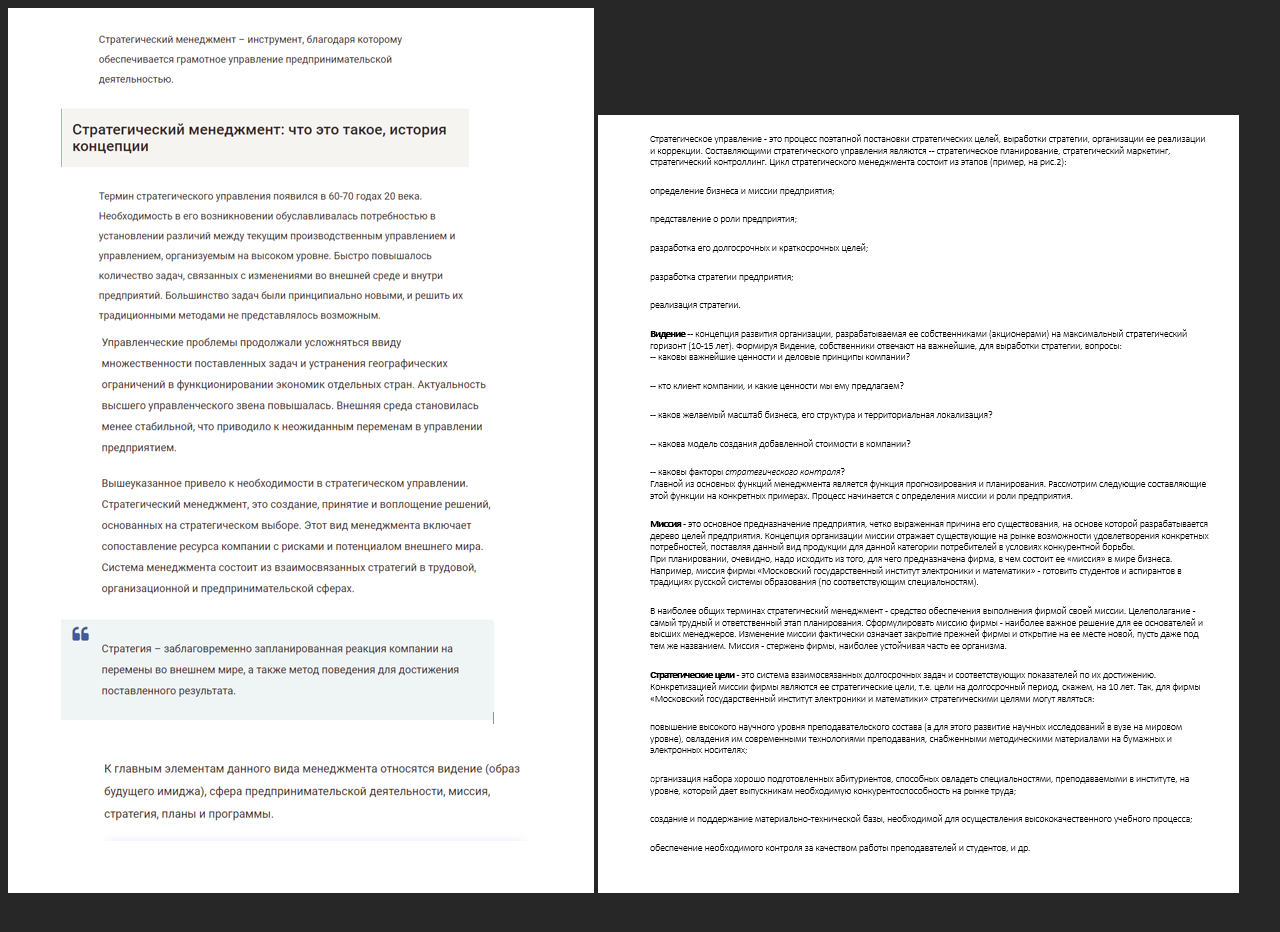
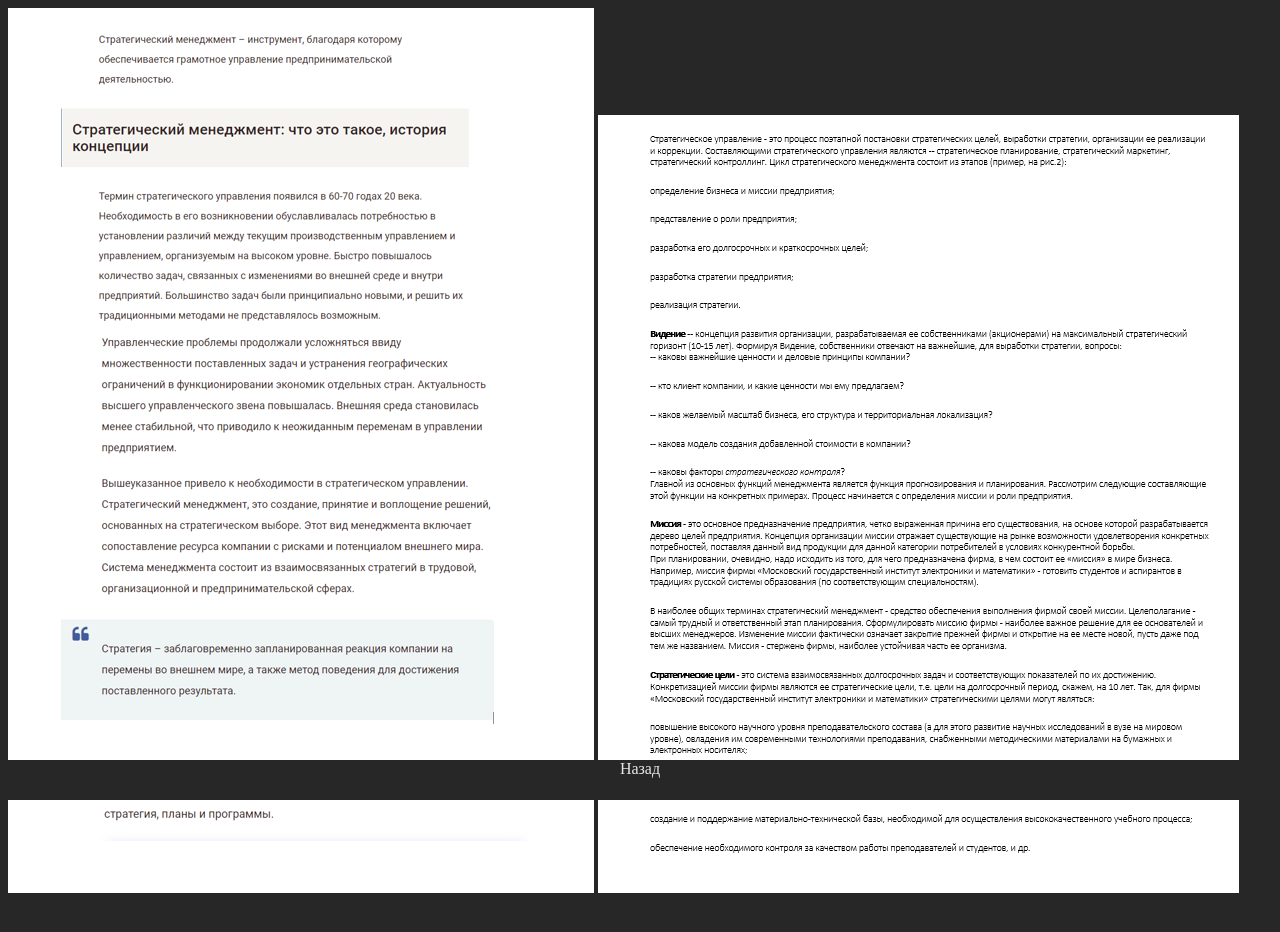
Before and after one commit to AlabamaWebp/managements1, a plain HTML site: page 3.html in a window 1280 px wide. Before the commit the page ends 905 px from the top, so only its background shows below. Drawn offline with Linux system fonts and the light colour scheme.

Commit message:
1232 cnbkb

```diff
--- a/style.css
+++ b/style.css
@@ -1,9 +1,10 @@
 body, html {
     /* background-color: red; */
-    overflow: hidden;
+    /* overflow: hidden; */
     /* display: flex; */
     background-color: rgb(39, 39, 39);
     color: white;
+    padding: 0 0 40px;
 }
 a {
     color: rgba(255, 255, 255, 0.89);
@@ -21,8 +22,15 @@ li {
     bottom: 0;
     left: 0;
     right: 0;
-    height: 50px;
+    height: 40px;
     display: flex;
     justify-content: center;
     align-items: center;
+    z-index: 2;
+    background-color: rgb(39, 39, 39);
 }
+.footer>a {
+    width: 100%;
+    height: 100%;
+    text-align: center;
+}
```
